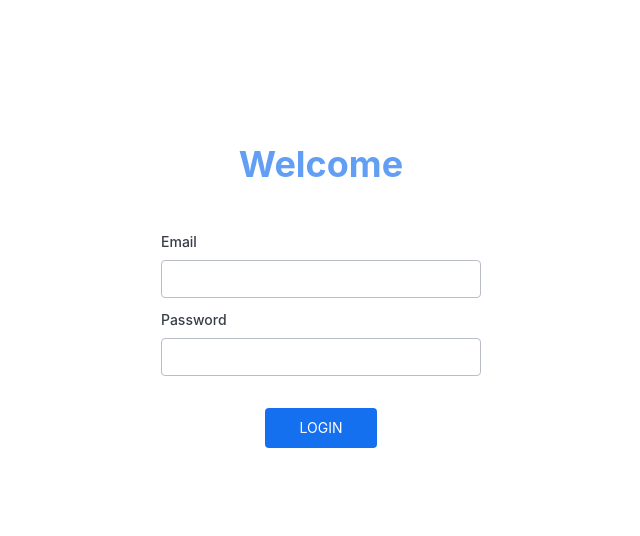
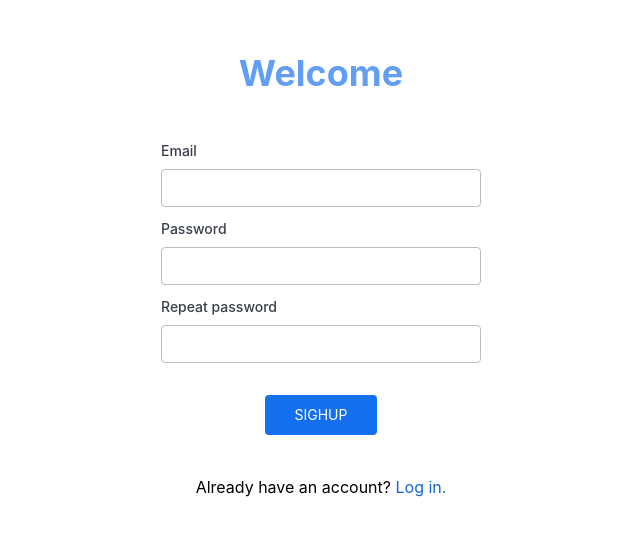
Before and after one commit to Andrew-ukr/hotelApp, a React (Create React App) app in the folder client/: page /sighup in a window 1280 px wide. Shown: the part 104-640 px from the top of the page, without its empty margins (319-959 px from the left). Built offline with nearby package versions, Linux system fonts and the light colour scheme.

Commit message:
added sign up component

```diff
--- a/client/src/App.tsx
+++ b/client/src/App.tsx
@@ -1,11 +1,18 @@
 import { toast } from "react-toastify";
 import { Button, Input, Textarea } from "./Components/UI";
 import { Login } from "./Components/Layouts";
+import { BrowserRouter, Routes, Route } from "react-router-dom";
+import Sighup from "./Components/Layouts/Auth/Sighup";
 
 function App() {
   return (
     <div className="App">
-      <Login />
+      <BrowserRouter>
+        <Routes>
+          <Route path="/login" element={<Login />} />
+          <Route path="/sighup" element={<Sighup />} />
+        </Routes>
+      </BrowserRouter>
     </div>
   );
 }
--- a/client/src/Components/Layouts/Auth/Login.tsx
+++ b/client/src/Components/Layouts/Auth/Login.tsx
@@ -1,6 +1,7 @@
 import React from "react";
 import { toast } from "react-toastify";
 import { Button, Input } from "../../UI";
+import { Link } from "react-router-dom";
 
 const Login = () => {
   const handleSubmit: React.FormEventHandler = (e) => {
@@ -9,7 +10,8 @@ const Login = () => {
   };
 
   return (
-    <div className="flex flex-col justify-center items-center w-full h-screen">
+    <div className="flex flex-col justify-center items-center w-full h-screen ">
+      <div className="flex flex-col justify-center items-center w-96">
         <h2 className="text-app-blue-300 font-bold text-4xl mb-12">Welcome</h2>
         <form onSubmit={handleSubmit}>
           <Input label="Email" className="mb-3" />
@@ -18,6 +20,8 @@ const Login = () => {
             <Button className="!w-28">LOGIN</Button>
           </div>
         </form>
+        <div className="py-10">New user? {<Link to="/sighup" className="text-app-blue-600 hover:underline">Create an account.</Link>}</div>
+      </div>
     </div>
   );
 };
--- /dev/null
+++ b/client/src/Components/Layouts/Auth/Sighup.tsx
@@ -0,0 +1,35 @@
+import React from "react";
+import { toast } from "react-toastify";
+import { Button, Input } from "../../UI";
+import { Link } from "react-router-dom";
+
+const Sighup = () => {
+  const handleSubmit: React.FormEventHandler = (e) => {
+    e.preventDefault();
+    toast("form submitted");
+  };
+
+  return (
+    <div className="flex flex-col justify-center items-center w-full h-screen">
+      <h2 className="text-app-blue-300 font-bold text-4xl mb-12">Welcome</h2>
+      <form onSubmit={handleSubmit}>
+        <Input label="Email" className="mb-3" />
+        <Input type="password" label="Password" className="mb-3" />
+        <Input type="password" label="Repeat password" />
+        <div className="flex justify-center pt-8">
+          <Button className="!w-28">SIGHUP</Button>
+        </div>
+      </form>
+      <div className="py-10">
+        Already have an account?{" "}
+        {
+          <Link to="/login" className="text-app-blue-600 hover:underline">
+            Log in.
+          </Link>
+        }
+      </div>
+    </div>
+  );
+};
+
+export default Sighup;
--- /dev/null
+++ b/client/src/Components/Layouts/LeftSIdeBar/LeftSideBar.tsx
@@ -0,0 +1,9 @@
+import React from 'react'
+
+const LeftSideBar = () => {
+  return (
+    <div>LeftSideBar</div>
+  )
+}
+
+export default LeftSideBar
--- a/client/src/Components/Layouts/index.ts
+++ b/client/src/Components/Layouts/index.ts
@@ -1,3 +1,4 @@
 import Login from "./Auth/Login";
+import Sighup from "./Auth/Sighup";
 
-export { Login };
+export { Login, Sighup };
```
Lines whose indentation alone changed are shown as unchanged.
